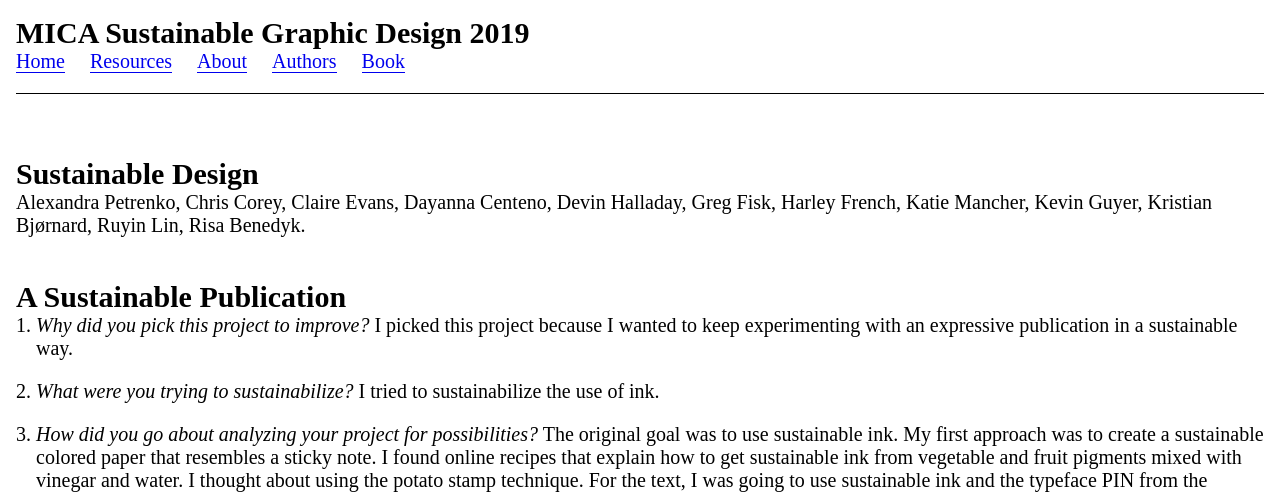
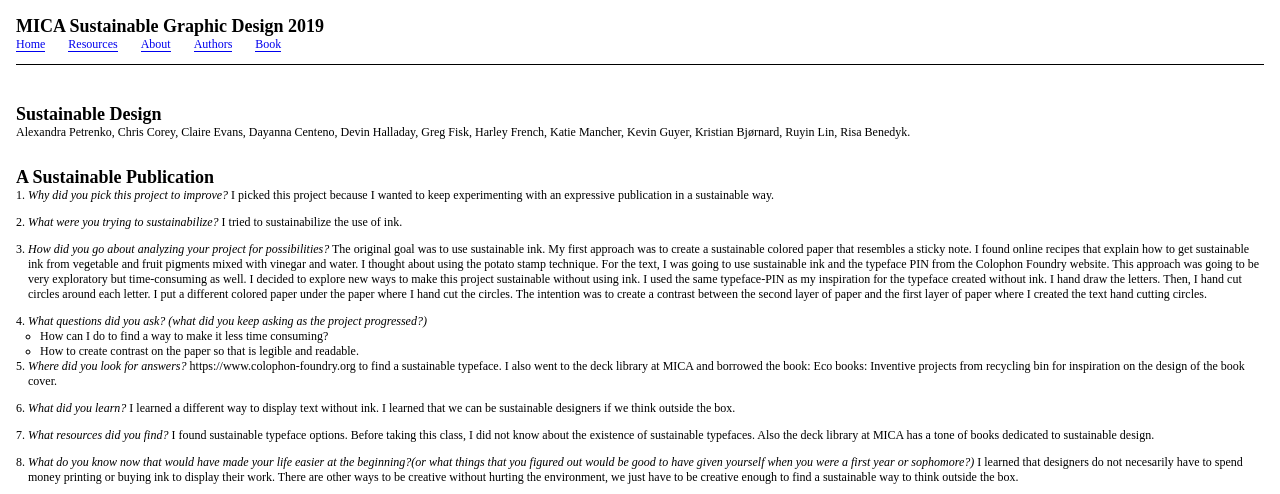
Before and after one commit to gd314-sgd/publication, a Jekyll site: the page built from book.html, in a window 1280 px wide. Shown: the top 494 px of the page. Built offline with Jekyll 4.4.1, drawn with Linux system fonts in a browser that asks for light colours.

Commit message:
Smaller font size for book

```diff
--- a/assets/css/style.scss
+++ b/assets/css/style.scss
@@ -13,6 +13,10 @@
 
 body {
 	font-size: 20px;
+
+	&._book {
+		font-size: 12px;
+	}
 }
 
 h1 {
```
